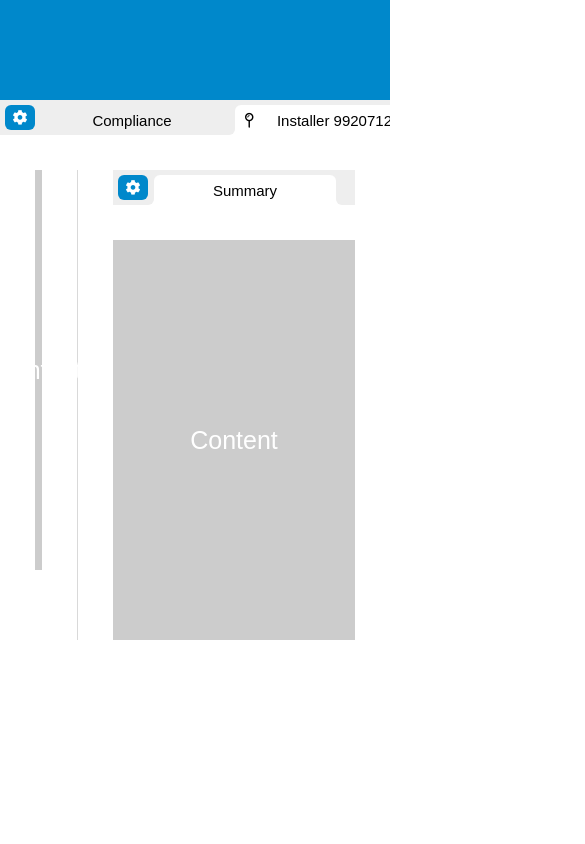
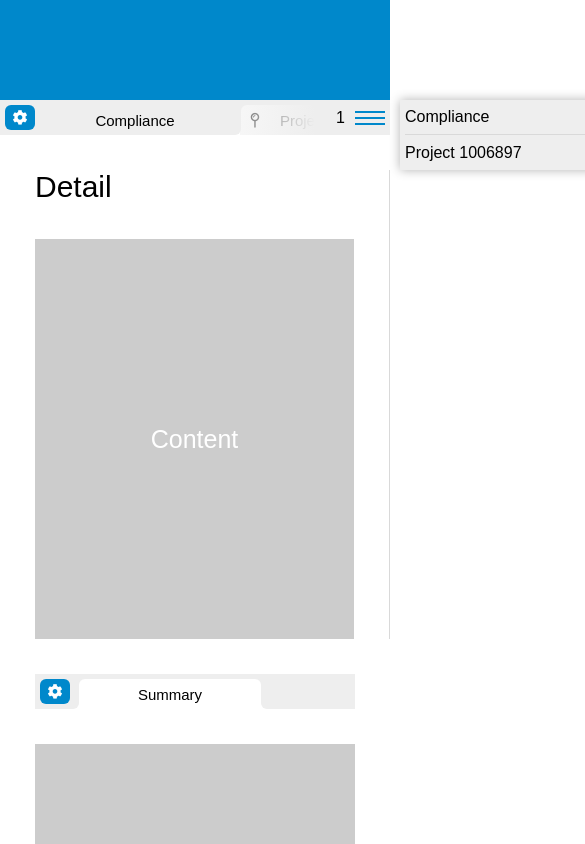
Before and after one commit to idotheinternet/responsive-tabs, an Angular app: page / in a window 390 px wide. Both pictures are taken after a click on the element 20 px from the left and 117 px from the top of the page. Shown: the top 844 px of the page, 585 px wide, since content can reach past the window. Built offline with nearby package versions, Linux system fonts and the light colour scheme.

Commit message:
sdafjoij

```diff
--- a/src/app/app.component.css
+++ b/src/app/app.component.css
@@ -1,5 +1,19 @@
+app-tabs {
+    box-sizing: border-box;
+    display: inline-flex;
+    position: relative;
+    width: 100%;
+    height: 35px;
+    padding: 5px 0px 0px 5px;
+    margin-bottom: 35px;
+    background-color: #eee;
+}
+app-tabs::-webkit-scrollbar {
+    display: none;
+}
 .container {
-    display: inline-flex;
+    display: flex;
+    flex-direction: inline;
     position: relative;
     width: 100%;
     height: auto;
@@ -12,6 +26,7 @@
 .detail {
     width: 20%;
     border-right: 1px solid #d9d9d9;
+    font-size: 30px;
 }
 .content {
     width: 80%;
@@ -26,3 +41,14 @@
     color: #fff;
     font-size: 25px;
 }
+@media(max-width: 1024px) {
+    .container {
+        flex-direction: column;
+    }
+    .detail, .content {
+        width: 100%;
+    }
+    .content {
+        padding: 35px;
+    }
+}
--- a/src/app/app.component.html
+++ b/src/app/app.component.html
@@ -2,10 +2,13 @@
 <app-tabs [level]="1" [tabs]="level1"></app-tabs>
 <div class="container">
     <div class="detail">
-        <div class="fill">Content</div>
+        Detail
+        <div class="fill" style="margin-top: 35px;">Content</div>
     </div>
     <div class="content">
+        <div style="position: relative; width: 100%; height: auto; overflow: hidden;">
         <app-tabs [level]="2" [tabs]="level2"></app-tabs>
         <div class="fill">Content</div>
+        </div>
     </div>
 </div>
--- a/src/app/tabs/tabs.component.css
+++ b/src/app/tabs/tabs.component.css
@@ -1,13 +1,3 @@
-.tabs {
-    display: inline-flex;
-    position: relative;
-    width: 100%;
-    height: 35px;
-    background-color: #eee;
-    padding: 5px 5px 0px 5px;
-    margin-bottom: 35px;
-    overflow-x: hidden;
-}
 .tabs-manager {
     display: flex;
     flex: none;
@@ -21,11 +11,18 @@
     color: #fff;
     cursor: pointer;
 }
+.tabs {
+    display: inline-flex;
+    position: relative;
+    height: auto;
+}
 .tab {
     position: relative;
     display: inline-flex;
     align-items: center;
+    justify-content: center;
     height: 30px;
+    width: 200px;
     font-size: 15px;
 }
 .tab-side {
@@ -85,3 +82,97 @@
 .far {
     cursor: pointer;
 }
+.overflow {
+    display: inline-flex;
+    position: absolute;
+    top: 0;
+    left: 100%;
+    width: 100%;
+    height: 35px;
+    padding: 5px 0px 0px 0px;
+    margin-bottom: 35px;
+    background-color: #eee;
+    transition: transform .15s;
+}
+.overflow.active {
+    transform: translateX(calc(-100% + 40px));
+}
+.burger-con {
+    display: inline-flex;
+    align-items: center;
+    justify-content: flex-end;
+    position: absolute;
+    z-index: 2;
+    top: 0;
+    width: 150px;
+    height: 100%;
+    left: calc(100%);
+    transform: translateX(-100%);
+    padding-right: 5px;
+    background: linear-gradient(to right, rgba(238, 238, 238, .5), rgba(238, 238, 238, 1), rgba(238, 238, 238, 1));
+}
+.overflow-count {
+    margin-right: 10px;
+}
+.burger {
+    display: flex;
+    justify-content: center;
+    align-items: center;
+    position: relative;
+    width: 30px;
+    height: 30px;
+    cursor: pointer;
+}
+.line {
+    position: absolute;
+    width: 100%;
+    height: 2px;
+    background-color: #0088cb;
+    transition: transform .15s;
+}
+.line.t {
+    transform: translateY(-6px) rotate(0deg);
+}
+.line.b {
+    transform: translateY(6px) rotate(0deg);
+}
+.burger.active .line.t {
+    transform: translateY(0px) rotate(45deg);
+}
+.burger.active .line.m {
+    transform: rotateY(-90deg);
+}
+.burger.active .line.b {
+    transform: translateY(0px) rotate(-45deg);
+}
+.menu {
+    position: absolute;
+    top: 0;
+    z-index: 1;
+    width: 300px;
+    height: auto;
+    left: 100%;
+    transform: translateX(10px);
+    background-color: #eee;
+    box-shadow: 0px 0px 10px rgba(0, 0, 0, .3);
+    transition: transform .15s;
+    padding: 0px 5px;
+}
+.menu.active {
+    transform: translateX(-100%);
+}
+.menu-item {
+    display: inline-flex;
+    align-items: center;
+    width: 100%;
+    height: 35px;
+    border-bottom: 1px solid #d9d9d9;
+    background-color: #eee;
+    cursor: pointer;
+}
+.menu-item:hover {
+    background-color: #e9e9e9;
+}
+.menu .menu-item:last-child {
+    border-bottom: none;
+}
--- a/src/app/tabs/tabs.component.html
+++ b/src/app/tabs/tabs.component.html
@@ -1,7 +1,7 @@
+<div class="tabs-manager" (click)="appendTab()">
+  <i class="fas fa-cog"></i>
+</div>
 <div class="tabs" #tabsCon>
-  <div class="tabs-manager" (click)="appendTab()">
-    <i class="fas fa-cog"></i>
-  </div>
   <div class="tab" *ngFor="let tab of tabs; let i = index;" [ngClass]="{'active': i === idx}">
     <div class="tab-side">
       <div class="tab-side-inner l"></div>
@@ -18,3 +18,16 @@
     </div>
   </div>
 </div>
+<div class="burger-con" *ngIf="excWidth">
+  <div class="overflow-count" *ngIf="!toggled">{{ overflowCount }}</div>
+  <div class="burger" [ngClass]="{'active': toggled}" (click)="toggleMenu()">
+    <div class="line t"></div>
+    <div class="line m"></div>
+    <div class="line b"></div>
+  </div>
+</div>
+<div class="menu" *ngIf="excWidth" [ngClass]="{'active': toggled}">
+  <div class="menu-item" *ngFor="let tab of tabs; let i = index;" (click)="activateTab(i)">
+    {{ tab.label }}
+  </div>
+</div>
--- a/src/app/tabs/tabs.component.ts
+++ b/src/app/tabs/tabs.component.ts
@@ -1,39 +1,67 @@
-import { Component, Input, ViewChild } from '@angular/core';
+import { Component, Input, AfterViewInit, ViewChild, ElementRef } from '@angular/core';
 
 @Component({
   selector: 'app-tabs',
   templateUrl: './tabs.component.html',
   styleUrls: ['./tabs.component.css']
 })
-export class TabsComponent {
+export class TabsComponent implements AfterViewInit {
 
-  constructor(){
-    console.log(this.tabsCon);
-  }
+
 
   @Input() level: number;
   @Input() tabs: object[] = [];
-  @ViewChild('tabsCon') tabsCon: HTMLDivElement;
+  @ViewChild('tabsCon', {read: ElementRef}) tabsCon: ElementRef;
 
+  excWidth: boolean = false;
   idx: number = 0;
+  toggled: boolean = false;
+  overflow: object[] = [];
+  item: string = "";
+  overflowCount: number = 0;
+
+  toggleMenu() {
+    this.toggled = !this.toggled;
+  }
 
   activateTab(idx: number) {
     this.idx = idx;
+    if(this.toggled) this.toggled = false;
   }
 
   removeTab(idx: number) {
     if(idx === this.idx) this.idx = idx + (idx < this.tabs.length-1 ? 0 : -1);
     this.tabs.splice(idx, 1);
+    if(this.checkOverflow(false)) this.overflowCount--;
+    console.log(this.overflowCount);
+    if(!this.overflowCount) this.excWidth = false;
   }
 
   appendTab() {
     const entities: string[] = ['Installer ', 'Project ', 'Something '],
-    random: string = entities[Math.floor(Math.random() * entities.length)] + Math.random().toString().substring(2, 9);
-    this.tabs.push({
-      label: random,
-      isDynamic: true
-    });
-    this.idx = this.tabs.length-1;
+    random: string = entities[Math.floor(Math.random() * entities.length)] + Math.random().toString().substring(2, 9),
+    overflow: boolean = this.checkOverflow(true);
+    if(overflow) {
+      this.tabs.splice(this.idx = 1, 0, {label: random, isDynamic: true});
+      this.overflowCount++
+    } else {
+      this.tabs[overflow ? 'unshift' : 'push']({
+        label: this.item = random,
+        isDynamic: true
+      });
+      this.idx = this.tabs.length-1;
+    }
+  }
+
+  checkOverflow(onAppend: boolean): boolean {
+      const tabsCon: HTMLDivElement = this.tabsCon.nativeElement;
+      return this.excWidth = tabsCon.offsetWidth + (onAppend ? 240 : 0) > tabsCon.parentElement.offsetWidth;
+  }
+
+  ngAfterViewInit() {
+    this.item = this.tabs[0]['label'];
+    //console.log(this.tabsCon.nativeElement.offsetWidth);
+    //window.onresize = ()=> {this.checkOverflow()}
   }
 
 }
```
